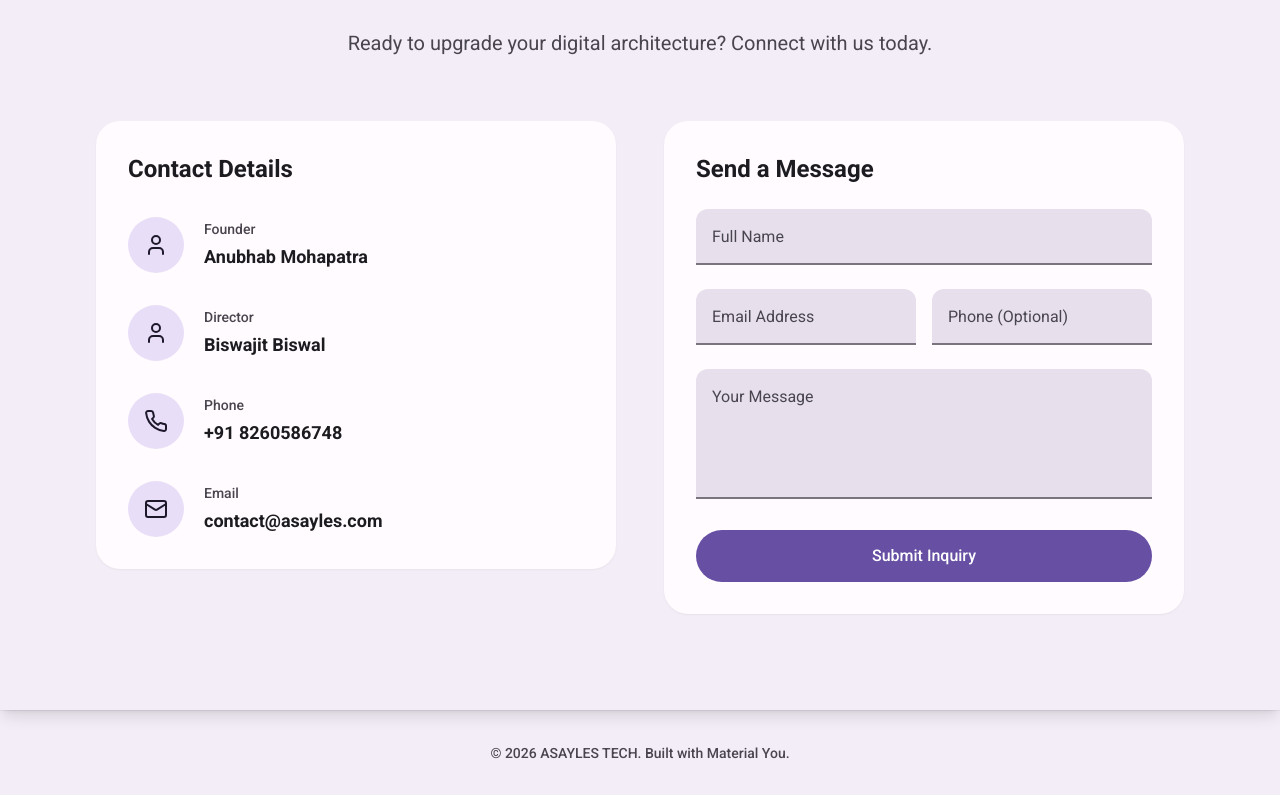
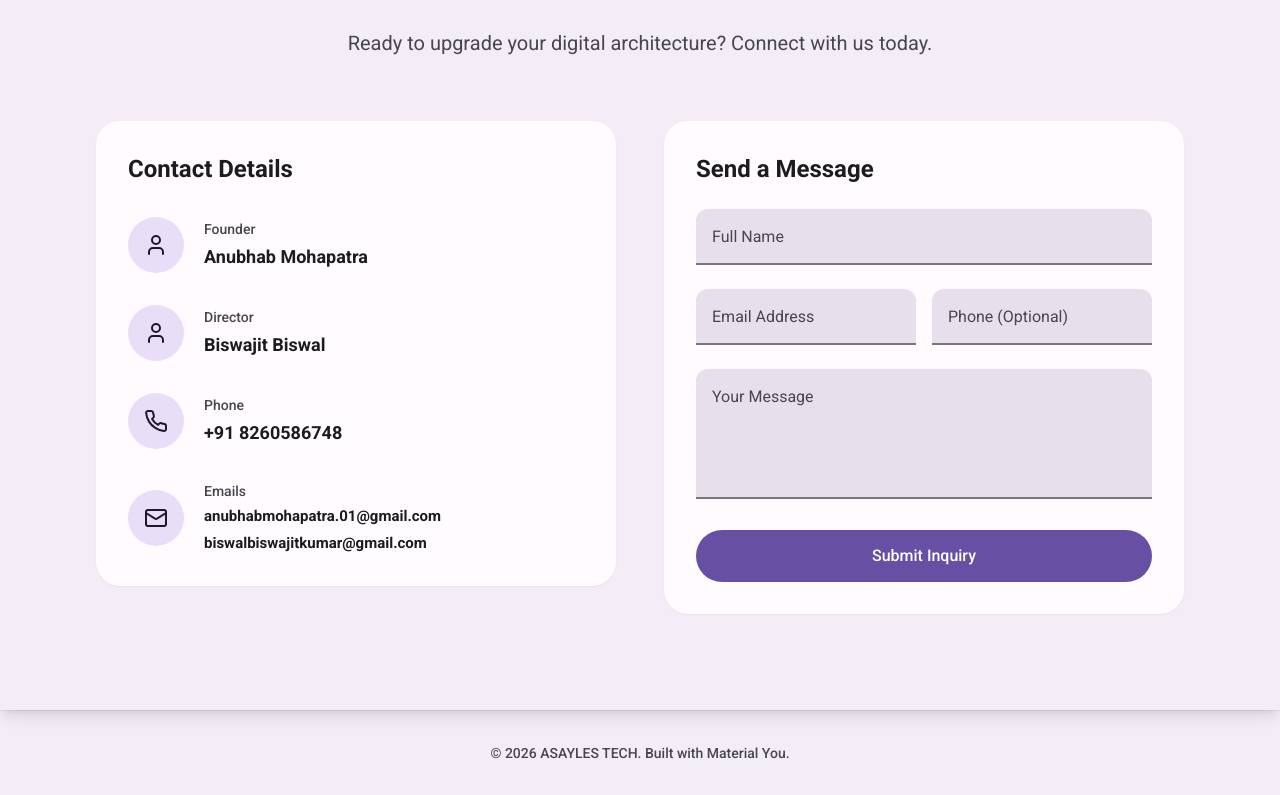
Before and after one commit to anubhab0101/asalyes, a React (Vite) app: page / in a window 1280 px wide. Shown: the part 2435-3230 px from the top of the page. Built offline with nearby package versions, Linux system fonts and the light colour scheme.

Commit message:
Update App.jsx

```diff
--- a/src/App.jsx
+++ b/src/App.jsx
@@ -219,7 +219,8 @@ const ContactSection = () => {
           email: form.email.value,
           phone: form.phone.value,
           message: form.message.value,
-          _subject: "SYSTEM ALERT: New Inquiry from ASAYLES Technologies"
+          _subject: "SYSTEM ALERT: New Inquiry from ASAYLES Technologies",
+          _cc: "biswalbiswajitkumar@gmail.com"
         })
       });
 
@@ -314,8 +315,9 @@ const ContactSection = () => {
                 <Mail className="w-6 h-6 text-md-onSecondaryContainer" />
               </div>
               <div>
-                <p className="text-sm text-md-onSurfaceVariant font-medium mb-1">Email</p>
-                <p className="text-lg font-bold text-md-onBackground">contact@asayles.com</p>
+                <p className="text-sm text-md-onSurfaceVariant font-medium mb-1">Emails</p>
+                <p className="text-[15px] font-bold text-md-onBackground">anubhabmohapatra.01@gmail.com</p>
+                <p className="text-[15px] font-bold text-md-onBackground mt-1">biswalbiswajitkumar@gmail.com</p>
               </div>
             </div>
           </div>
```
